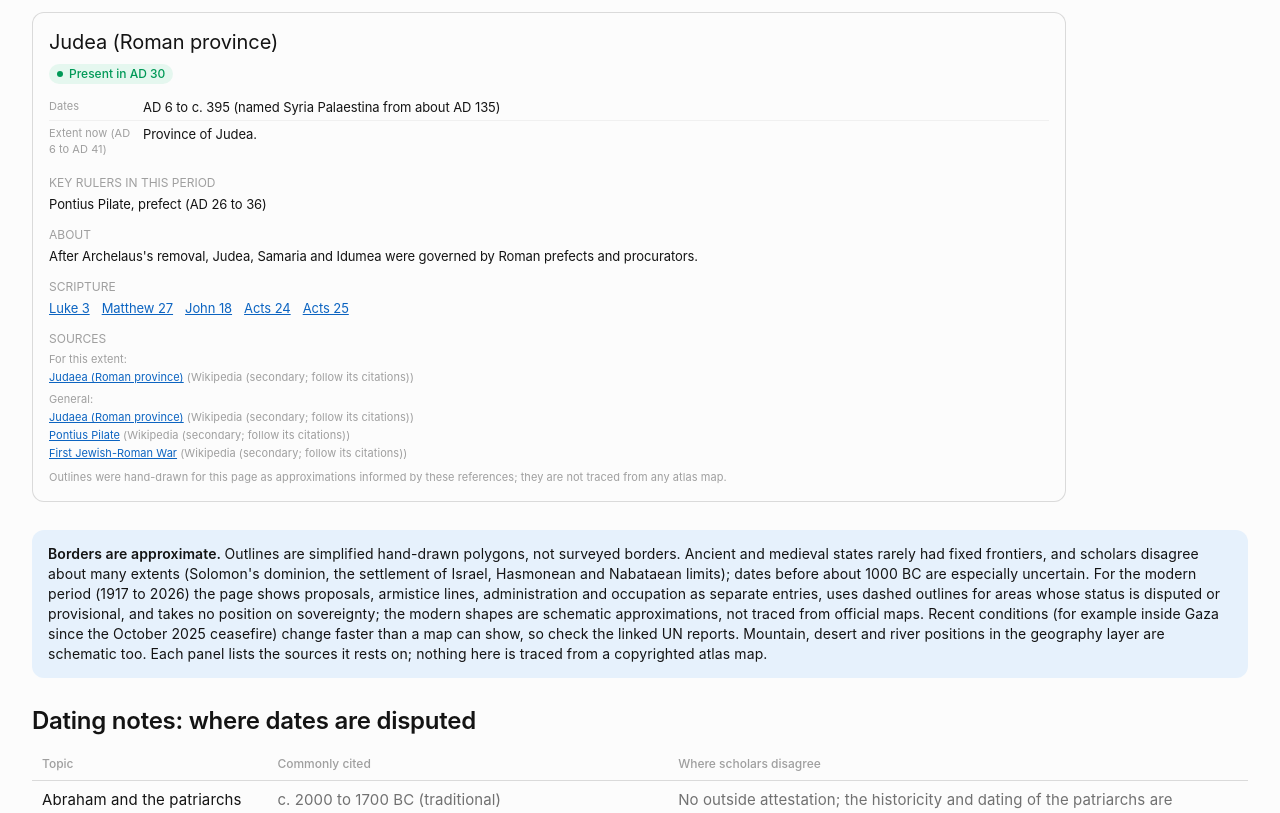
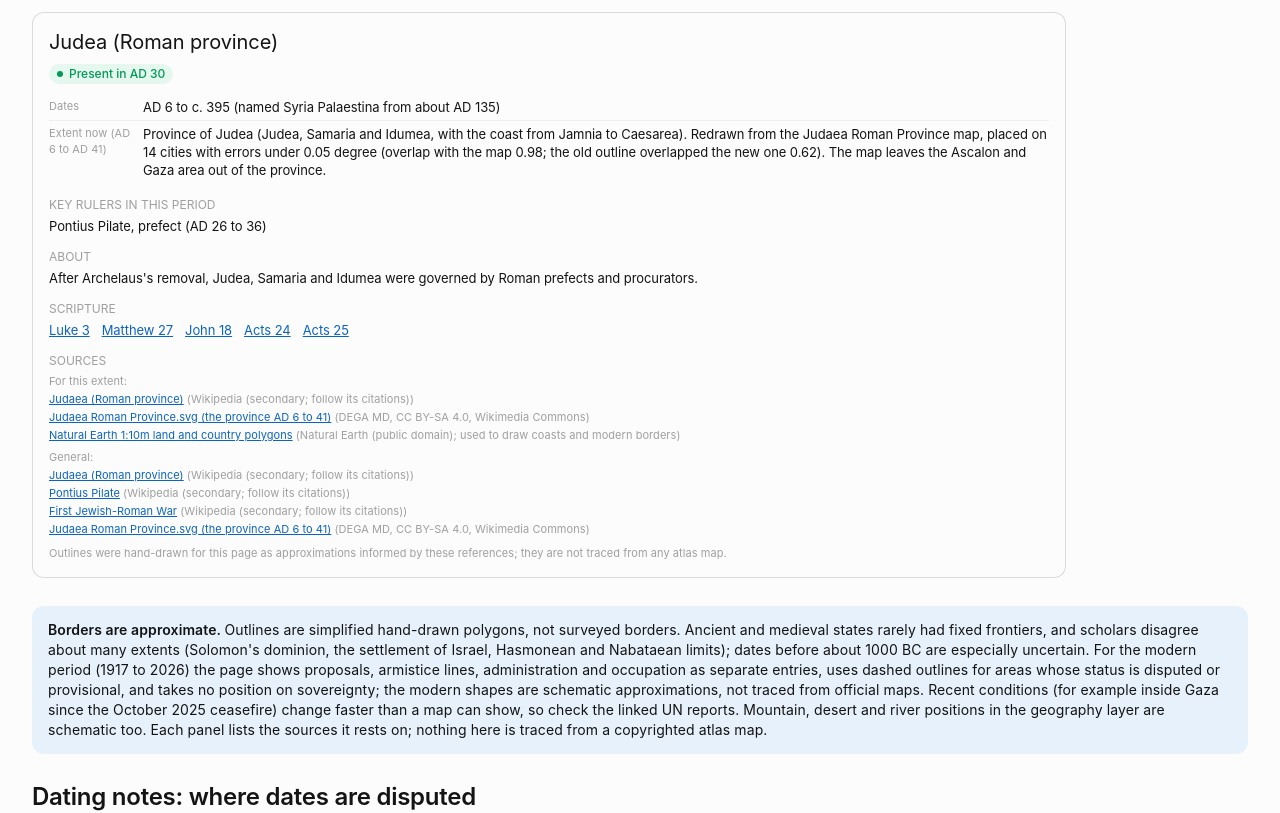
Before and after one commit to cdrjohnson/biblical-kingdoms-map, a React (Vite) app: page / in a window 1280 px wide. Shown: the part 1741-2554 px from the top of the page. Built offline with nearby package versions, Linux system fonts and the light colour scheme.

Commit message:
Atlas check batch 4f: Elam core zone and the Roman province of Judea (AD 6 to 41)

```diff
--- a/scripts/e2e.mjs
+++ b/scripts/e2e.mjs
@@ -276,6 +276,12 @@ ok("Urartu is drawn at 743 BC and cites its reference map", /Urartu 743-en/.test
 await setYearBox("-325");
 await page.waitForTimeout(300);
 ok("Macedon (Alexander) at 325 BC cites the 323 BC map", /Alexander-Empire 323bc/.test(await openFromIndex(/^\d+\s*Macedon/)));
+await setYearBox("-800");
+await page.waitForTimeout(300);
+ok("Elam at 800 BC cites the Elam map", /Elam Map-en/.test(await openFromIndex(/^\d+\s*Elam/)));
+await setYearBox("20");
+await page.waitForTimeout(300);
+ok("Roman Judea at AD 20 cites the Judaea Roman Province map", /Judaea Roman Province/.test(await openFromIndex(/^\d+\s*Judea \(Roman/)));
 await setYearBox("1317");
 await page.waitForTimeout(300);
 ok("Mamluk phase names the 1317 reference map", /Mamluk Sultanate of Cairo 1317/.test(await findKingdom(/Ayyubid and Mamluk/)));
--- a/src/App.tsx
+++ b/src/App.tsx
@@ -364,6 +364,8 @@ const S: Record<string, Src> = {
   ckParFr: { t: "Map Parthian Empire-fr.png (an undated extent of the empire; no title or legend on the image)", w: "Fabienkhan, CC BY-SA 2.5, Wikimedia Commons", g: "Reference maps and data checked", u: "https://commons.wikimedia.org/wiki/File:Map_Parthian_Empire-fr.png" },
   ckUra: { t: "Urartu 743-en.svg (Urartu and its vassals at its greatest extent under Sarduri II, 743 BC)", w: "Sémhur, CC BY-SA 4.0, Wikimedia Commons", g: "Reference maps and data checked", u: "https://commons.wikimedia.org/wiki/File:Urartu_743-en.svg" },
   ckAlex: { t: "Alexander-Empire 323bc.jpg (the Empire of Alexander the Great at 323 BC)", w: "Thomas Lessman (WorldHistoryMaps.info), CC BY-SA 3.0, Wikimedia Commons", g: "Reference maps and data checked", u: "https://commons.wikimedia.org/wiki/File:Alexander-Empire_323bc.jpg" },
+  ckElam: { t: "Elam Map-en.svg (the zone of Elam between Susa and Anshan)", w: "Sémhur (base map), Wkotwica and Morningstar1814, CC BY-SA 3.0, Wikimedia Commons", g: "Reference maps and data checked", u: "https://commons.wikimedia.org/wiki/File:Elam_Map-en.svg" },
+  ckJud6: { t: "Judaea Roman Province.svg (the province AD 6 to 41)", w: "DEGA MD, CC BY-SA 4.0, Wikimedia Commons", g: "Reference maps and data checked", u: "https://commons.wikimedia.org/wiki/File:Judaea_Roman_Province.svg" },
   ckSel: { t: "Seleucid Empire 200-64 BC - ru.svg (the state c. 200 BC, after Apamea in 188 BC, c. 100 BC and before 64 BC)", w: "Kaidor, CC BY-SA 3.0, Wikimedia Commons", g: "Reference maps and data checked", u: "https://commons.wikimedia.org/wiki/File:Seleucid_Empire_200-64_BC_-_ru.svg" },
   ckPtol: { t: "Ptolemaic Kingdom III-II century BC.svg (Egypt in the 3rd and 2nd centuries BC)", w: "Kaidor, CC BY-SA 3.0, Wikimedia Commons", g: "Reference maps and data checked", u: "https://commons.wikimedia.org/wiki/File:Ptolemaic_Kingdom_III-II_century_BC_-_ru.svg" },
   ckHasm: { t: "Map Hasmonean Kingdom-es.svg (annexations from Judas Maccabeus to Alexander Jannaeus)", w: "Redtony, CC BY-SA 3.0, Wikimedia Commons", g: "Reference maps and data checked", u: "https://commons.wikimedia.org/wiki/File:Map_Hasmonean_Kingdom-es.svg" },
@@ -987,6 +989,8 @@ const PAR94 = pl("37.51,36.96 37.54,37.9 38.3,38.22 38.86,38.3 39.37,38.58 39.7,
 const PARFR = pl("37.96,36.85 38.01,37.06 38.96,37.32 39.38,37.79 39.25,38.04 38.57,38.29 38.98,38.56 38.9,38.87 38.7,39.05 39.33,39.35 40.29,39.15 40.48,39.25 40.61,39.48 41.28,39.5 43.01,40.36 44.02,41.31 44.53,41.39 45.14,41.11 46.92,39.02 47.38,38.67 48.09,38.35 48.96,38.15 49.06,38.05 48.99,37.45 49.17,37.03 50.24,36.78 50.5,36.46 51.32,36.13 52.17,36.01 53.5,36.24 54.1,36.19 54.19,36.34 54.09,36.7 54.14,37.15 55.91,37.49 57.69,37.58 61.78,37.51 62.92,37.09 63.49,36.55 63.96,35.56 63.98,34.66 63.84,33.26 63.96,32.1 65.8,28.42 66.06,27.65 64.67,27.45 63.62,27.51 63.45,27.42 62.61,27.44 62.41,27.34 61.85,27.27 61.6,27.33 61.4,27.25 60.65,27.41 59.09,27.38 58.8,27.49 58.14,27.46 57.36,27.58 56.99,28.35 56.8,28.52 56.08,28.55 56.09,28.29 55.99,28.21 55.38,28.06 55.26,28.16 54.79,28.01 54.01,28.16 53.74,28.13 52.81,28.43 52.44,28.77 51.42,28.95 51.05,29.32 51,29.54 50.61,29.89 50.56,30.11 50.06,30.49 49.95,30.71 49.5,30.59 49.08,30.75 48.84,30.75 48.26,30.42 48.1,30.15 47.86,30.14 47.8,30.05 48.4,29.19 48.35,29.09 48.57,28.84 49.09,27.78 49.84,27.45 49.89,27.31 49.81,27.14 50.31,26.79 50.4,26.43 50.72,26.47 50.9,26.2 51.23,26.36 51.48,26.26 51.14,26.01 50.73,25.98 49.02,27.17 46.91,29.62 44.97,30.49 44.04,31.25 42.84,32.54 41.21,33.88 39.29,35.33 38.68,35.66 38.13,35.7 38.1,35.87 38.35,36.31");
 const URA743 = pl("45.74,40.15 45.64,39.82 45.47,39.74 45.46,39.15 45.08,39.07 45.05,38.95 44.56,38.63 44.56,38.44 44.65,38.27 44.95,38.21 44.95,38.13 44.83,38.08 44.82,37.93 45.02,37.86 45.07,37.43 45.23,37.26 45.39,37.17 45.63,37.17 45.65,37.33 45.74,37.35 45.75,37.49 45.84,37.49 45.84,37.4 45.97,37.4 46.14,37.24 46.29,36.89 46.27,36.4 45.88,36.39 45.59,36.85 44.77,37.09 44.47,37.49 43.45,37.36 43.3,37.44 43.02,37.78 42.63,37.88 41.27,37.76 40.26,37.83 39.92,37.67 38.81,37.69 38.5,37.53 37.97,37.45 37.82,37.25 37.34,37.23 37.25,37.1 37.07,37.1 37.02,37.02 36.5,37.04 36.43,36.92 36.26,36.89 36.22,37.12 36.3,37.14 36.34,37.38 36.54,37.45 36.52,37.9 37.67,37.79 37.81,38.12 38.08,38.4 38.24,38.41 38.24,38.53 38.99,38.82 39.32,38.79 39.52,38.7 39.52,38.6 39.88,38.61 40.51,38.68 41.15,38.92 41.39,38.93 41.4,39.05 41.73,39.26 41.85,39.57 42.4,40.15 42.42,40.87 42.7,40.98 43.07,40.99 43.23,41.23 43.55,41.2 43.61,41.06 44.12,40.91 44.13,40.81 45.24,40.74 45.68,40.36");
 const ALEX323 = pl("19.62,40.52 19.62,40.91 22.99,43.06 27.74,43.98 28.2,45.13 28.89,45.13 28.58,43.52 27.97,43.29 27.89,42.68 27.96,42.52 27.92,42.49 28.07,42.26 28.58,41.06 27.51,40.89 27.51,40.44 28.12,40.06 29.04,40.29 29.12,40.75 30.58,40.21 32.18,40.29 32.8,41.83 34.1,41.98 34.71,41.75 34.65,39.99 36.86,40.21 38.01,39.29 40.38,39.21 42.91,39.98 48.28,36.6 49.2,36.75 49.96,37.45 51.27,36.6 53.93,36.83 54.03,37.68 55.64,38.14 58.63,37.75 61.99,38.6 62.84,39.83 63.76,40.37 68.2,40.98 69.27,40.14 70.04,40.14 71.96,41.37 73.34,40.52 71.19,39.67 70.81,38.06 71.27,36.45 70.89,35.98 70.2,35.98 70.13,35.46 71.88,35.68 71.96,35.21 73.64,34.3 74.79,34.45 75.71,33.45 76.48,33.29 76.79,31.6 76.02,31.06 74.56,31.06 69.28,27.76 69.2,25.07 68.13,23.84 67.51,23.91 67.44,24.61 66.59,25.53 61.38,25.14 57.47,25.76 56.85,27.14 54.95,26.61 53.8,26.76 51.42,27.99 50.19,30.06 48.97,30.22 47.97,29.53 46.59,29.6 44.22,31.06 40.54,34.21 39.62,34.29 35.86,30.76 33.26,30.37 32.57,29.91 32.72,28.83 33.87,27.14 34.1,24.91 33.64,23.45 32.72,23.07 31.19,23.38 29.81,24.45 28.35,27.91 25.29,28.37 24.52,28.83 24.52,29.37 25.59,31.53 28.73,30.91 31.19,31.53 32.11,31.06 34.1,31.14 36.02,34.45 36.01,36.52 34.41,36.68 32.64,36.14 30.74,36.9 30.5,36.37 29.43,36.29 27.97,36.91 27.28,37.98 26.28,38.37 26.21,39.75 26.73,40.9 25.6,41.21 22.99,40.13 22.79,40.19 22.99,39.94 22.99,39.37 24.06,38.68 24.06,37.91 21.76,37.45 21.15,38.45 21.53,39.83 20.61,40.6");
+const ELAMZ = pl("47.9,33.32 48.54,33.43 48.55,33.63 48.69,33.63 48.85,33.35 49.23,33.23 49.5,33.23 49.82,33.04 50.2,33.03 50.22,32.95 50.83,32.86 50.85,32.74 51.03,32.69 51.05,32.4 51.19,32.39 51.2,32.29 52.22,31.59 52.48,31.59 52.49,31.43 52.79,31.27 53.3,30.72 53.61,30.6 53.76,30 53.74,29.76 53.5,29.36 53.52,29.16 53.36,29.16 52.93,28.88 52.05,28.85 51.92,28.95 51.51,28.98 51.36,29.1 51.27,29.48 51.07,29.66 50.71,29.73 50.6,29.96 50.24,29.96 49.31,30.69 48.07,31.26 47.61,31.9 47.47,32.24 47.43,32.83 47.53,32.86 47.65,33.12");
+const JUD6 = pl("35.12,32.61 35.18,32.58 35.23,32.47 35.28,32.45 35.37,32.45 35.48,32.35 35.48,32.31 35.51,32.27 35.56,32.28 35.56,32.18 35.51,32.04 35.52,31.99 35.54,31.97 35.52,31.9 35.54,31.87 35.54,31.77 35.5,31.77 35.46,31.74 35.44,31.67 35.4,31.62 35.4,31.56 35.38,31.55 35.38,31.46 35.37,31.43 35.39,31.35 35.35,31.21 35.13,31.26 35.09,31.23 34.93,31.22 34.82,31.25 34.63,31.2 34.56,31.21 34.49,31.27 34.48,31.37 34.58,31.46 34.65,31.55 34.73,31.57 34.72,31.65 34.65,31.67 34.65,31.71 34.6,31.75 34.71,31.93 34.81,32.18 34.92,32.55 35.02,32.55");
 const HASM1 = pl("35.06,31.58 35,31.68 34.88,31.7 34.98,31.82 35,31.9 35.38,32 35.45,32.07 35.53,32.05 35.56,31.87 35.54,31.8 35.45,31.72 35.42,31.65");
 const HASMJA = pl("35.3,31.27 35.2,31.62 35.42,31.63 35.38,31.27");
 const HASMJB = pl("35.56,32 35.6,32.12 35.74,32.12 35.82,32.02 35.84,31.9 35.72,31.78 35.56,31.78");
@@ -1400,7 +1404,9 @@ const KINGS: King[] = [
     kf(-96, -58, [PTEGY, CYPRUS], "Cyrene bequeathed to Rome (96 BC).", ["wPtol", "ckPtol"]),
     kf(-58, -30, [PTEGY], "Egypt alone until Rome annexes it (30 BC).", ["wPtol", "ckPtol"]),
   ] },
-  { id: "elam", name: "Elam", color: "#6a8caf", dates: "c. 2700 to 539 BC (shown to 647 BC)", desc: "A kingdom in south-west Iran centered on Susa, later destroyed by Ashurbanipal. Susa later became a Persian capital.", rulers: [], scr: ["Genesis 14", "Isaiah 11", "Daniel 8"], src: ["wElam"], kf: [kf(-2000, -647, [ELAM], "Susiana and Anshan; very approximate.", ["wElam"])] },
+  { id: "elam", name: "Elam", color: "#6a8caf", dates: "c. 2700 to 539 BC (shown to 647 BC)", desc: "A kingdom in south-west Iran centered on Susa, later destroyed by Ashurbanipal. Susa later became a Persian capital.", dis: "The map shades Elam as a soft zone with no hard border, and Elam's reach changed greatly over two thousand years, so the outline is the core zone only.", rulers: [], scr: ["Genesis 14", "Isaiah 11", "Daniel 8"], src: ["wElam", "ckElam"], kf: [
+    kf(-2000, -647, [ELAMZ], "The core of Elam from Susa and Awan across the Zagros to Anshan, as the map shades it (overlap with the map 0.97; the old outline overlapped the new one 0.55). The map has a soft edge and no date, so it is used for the whole span; Elam's real reach changed greatly over these centuries. The map was placed on 12 Mesopotamian cities with errors under 0.4 degree.", ["wElam", "ckElam", "ckNE"]),
+  ] },
   { id: "canaan", name: "Canaan (city-states)", color: "#8a9a5b", dates: "to c. 1200 BC", desc: "The land between Egypt and Syria held many small city-states; Egypt controlled it for centuries in the New Kingdom. Genesis sets the patriarchs here.", rulers: [], scr: ["Genesis 12", "Genesis 15", "Numbers 13", "Joshua 11"], src: ["wCanaan", "wNK", "carta"], kf: [kf(-2000, -1200, [CANAAN], "Region of the Canaanite city-states (not a single state).", ["wCanaan"])] },
   { id: "phoenicia", name: "Phoenicia (Tyre, Sidon)", color: "#7e57c2", dates: "c. 1200 to 332 BC", desc: "Coastal city-states of seafarers and traders. Hiram of Tyre supplied cedar and craftsmen for Solomon's Temple.", rulers: [[-969, -936, "Hiram I of Tyre (c. 969 to 936 BC)"], [-887, -856, "Ithobaal (Ethbaal) I of Tyre, father of Jezebel (c. 887 to 856 BC)"]], scr: ["1 Kings 5", "1 Kings 16", "Isaiah 23", "Ezekiel 26"], src: ["wPhoen", "carta"], kf: [kf(-1200, -332, [PHOEN], "A coastal strip of independent cities, later under Assyria, Babylon and Persia. Redrawn from the 830 BC reference map (overlap with its fill: 0.41, previously 0.21).", ["wPhoen", "ckIs830"])] },
   { id: "aram", name: "Aram-Damascus", color: "#d2691e", dates: "c. 940 to 732 BC", desc: "An Aramean kingdom around Damascus, Israel's frequent enemy. Hazael (c. 842 to 800 BC) pressed Israel hard; Tiglath-Pileser III destroyed the kingdom in 732 BC.", dis: "How much of Gilead Hazael held is debated: 2 Kings 10:32 to 33 says he took all of it from Israel, while the 830 BC reference map leaves Israel a strip east of the Jordan. The outline follows the reference map and does not choose.", rulers: [[-940, -900, "Rezon (Solomon's time)"], [-853, -841, "Hadad-ezer (Adad-idri), at Qarqar 853 BC"], [-842, -800, "Hazael (c. 842 to 800 BC)"], [-750, -732, "Rezin (c. 750 to 732 BC)"]], scr: ["1 Kings 11", "1 Kings 20", "2 Kings 8", "2 Kings 13", "2 Kings 16", "Isaiah 7"], src: ["wAram", "brAram", "wQarqar", "wDan"], kf: [
@@ -1461,9 +1467,9 @@ const KINGS: King[] = [
     kf(41, 44, [HEROD, HERODM], "Agrippa I rules the reunited territory (drawn with Herod's outline).", ["wAgrippaI", "ckHerod"]),
     kf(44, 101, [AGR2], "Agrippa II rules northern districts.", ["wAgrippaII"]),
   ] },
-  { id: "rjudea", name: "Judea (Roman province)", color: "#8e3b46", dates: "AD 6 to c. 395 (named Syria Palaestina from about AD 135)", desc: "After Archelaus's removal, Judea, Samaria and Idumea were governed by Roman prefects and procurators.", rulers: [[26, 36, "Pontius Pilate, prefect (AD 26 to 36)"], [52, 60, "Antonius Felix, procurator (c. AD 52 to 60)"], [59, 62, "Porcius Festus, procurator (c. AD 59 to 62)"]], scr: ["Luke 3", "Matthew 27", "John 18", "Acts 24", "Acts 25"], src: ["wJudea", "wPilate", "wFJRW"], kf: [
-    kf(6, 41, [ARCH], "Province of Judea.", ["wJudea"]),
-    kf(44, 135, [ARCH], "Province of Judea after Agrippa I; revolts AD 66 to 70 and AD 132 to 135.", ["wJudea", "wFJRW", "wBarK"]),
+  { id: "rjudea", name: "Judea (Roman province)", color: "#8e3b46", dates: "AD 6 to c. 395 (named Syria Palaestina from about AD 135)", desc: "After Archelaus's removal, Judea, Samaria and Idumea were governed by Roman prefects and procurators.", rulers: [[26, 36, "Pontius Pilate, prefect (AD 26 to 36)"], [52, 60, "Antonius Felix, procurator (c. AD 52 to 60)"], [59, 62, "Porcius Festus, procurator (c. AD 59 to 62)"]], scr: ["Luke 3", "Matthew 27", "John 18", "Acts 24", "Acts 25"], src: ["wJudea", "wPilate", "wFJRW", "ckJud6"], kf: [
+    kf(6, 41, [JUD6], "Province of Judea (Judea, Samaria and Idumea, with the coast from Jamnia to Caesarea). Redrawn from the Judaea Roman Province map, placed on 14 cities with errors under 0.05 degree (overlap with the map 0.98; the old outline overlapped the new one 0.62). The map leaves the Ascalon and Gaza area out of the province.", ["wJudea", "ckJud6", "ckNE"]),
+    kf(44, 135, [ARCH], "Province of Judea after Agrippa I; revolts AD 66 to 70 and AD 132 to 135. Not re-checked: the map shows only AD 6 to 41, and after AD 44 the province also took in Agrippa's former lands.", ["wJudea", "wFJRW", "wBarK"]),
     kf(135, 395, [PALEST], "After the Bar Kokhba revolt the province is renamed Syria Palaestina and enlarged; extent approximate (this outline was not re-checked against a map).", ["wSyriaPal", "wBarK"]),
   ] },
   { id: "sasan", name: "Sasanian Empire", color: "#5e548e", dates: "AD 224 to 651", desc: "Persian dynasty that replaced the Parthians in AD 224 and became Rome's and then Byzantium's chief eastern rival. Khosrow II's armies occupied the Levant (Jerusalem, 614) and Egypt until the Byzantine recovery in 628 to 629; the dynasty fell to the Arab conquest.", dis: "The empire's frontiers changed constantly; it is drawn as a simple block, and the dates of the Persian occupation of Egypt vary between accounts.", rulers: [[224, 241, "Ardashir I (224 to 241)"], [241, 272, "Shapur I (241 to 272)"], [590, 628, "Khosrow II (590 to 628)"]], scr: [], src: ["brSas", "wSas", "wBSW"], kf: [
```
Also changed, not shown: 1 other file (tests, documents, lock files or other folders).
